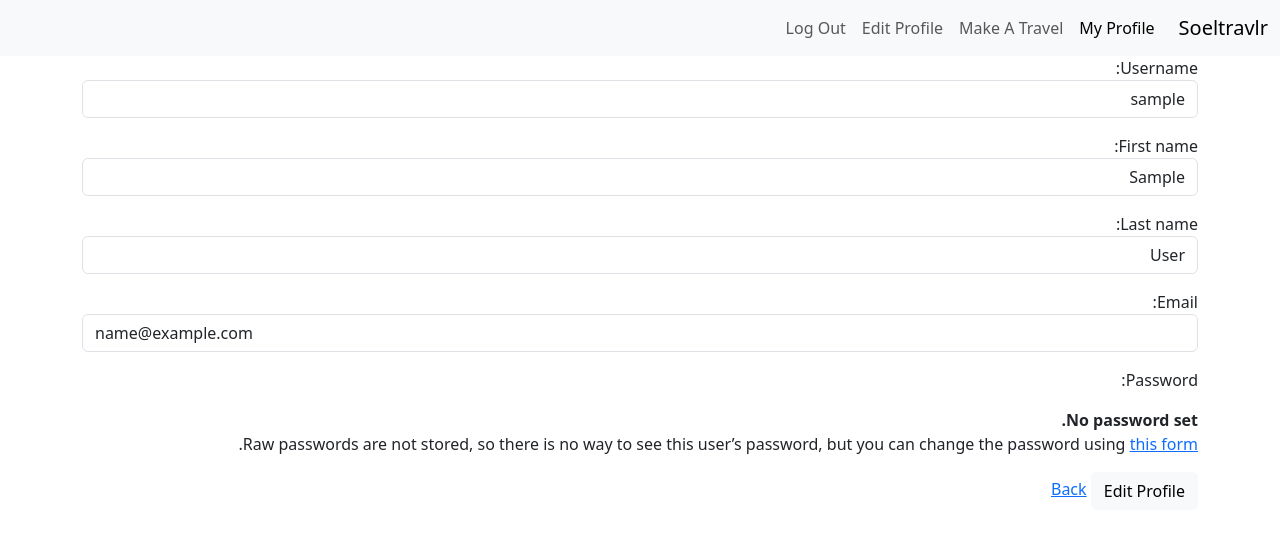
After one commit to vini1cas/soeltravlr, a Django app: page /profile-edit/ in a window 1280 px wide. The commit adds this page. Shown: the top 536 px of the page. Run offline with Django 4.2, Linux system fonts and the light colour scheme; the visitor is signed in with stand-in values (Sample User, id 1); parts of the project's set-up code (start-up, migrations or seed data) failed here and were passed over.

```diff
--- /dev/null
+++ b/registration/forms.py
@@ -0,0 +1,30 @@
+from django.contrib.auth.forms import UserCreationForm, UserChangeForm
+from django.contrib.auth.models import User
+from django import forms
+
+class SignUpForm(UserCreationForm):
+    email = forms.EmailField(widget=forms.EmailInput(attrs={'class': 'form-control'}))
+    first_name = forms.CharField(max_length=150, widget=forms.TextInput(attrs={'class': 'form-control'}))
+    last_name = forms.CharField(max_length=250)
+
+    class Meta:
+        model = User
+        fields = ('username', 'first_name', 'last_name', 'email', 'password1', 'password2')
+
+    def __init__(self, *args, **kwargs):
+        super(SignUpForm, self).__init__(*args, **kwargs)
+
+        self.fields['username'].widget.attrs['class']='form-control'
+        self.fields['password1'].widget.attrs['class']='form-control'
+        self.fields['password2'].widget.attrs['class']='form-control'
+
+
+class ProfileEditForm(UserChangeForm):
+    email = forms.EmailField(widget=forms.EmailInput(attrs={'class': 'form-control'}))
+    first_name = forms.CharField(max_length=150, widget=forms.TextInput(attrs={'class': 'form-control'}))
+    last_name = forms.CharField(max_length=250, widget=forms.TextInput(attrs={'class': 'form-control'}))
+    username = forms.CharField(max_length=150, widget=forms.TextInput(attrs={'class': 'form-control'}))
+
+    class Meta:
+        model = User
+        fields = ('username', 'first_name', 'last_name', 'email', 'password')
--- /dev/null
+++ b/registration/templates/profile_update.html
@@ -0,0 +1,14 @@
+{% extends 'base.html' %}
+
+{% block content %}
+
+<div class="form-group">
+    <form method="POST" action=""></form>
+    {% csrf_token %}
+    {{ form.as_p }}
+
+    <button type="button" class="btn btn-light">Edit Profile</button>
+
+    <a href="{% url 'landing' %}">Back</a>
+</div>
+{% endblock %}
--- a/registration/urls.py
+++ b/registration/urls.py
@@ -1,6 +1,7 @@
 from django.urls import path
-from .views import UserSignUp
+from .views import UserSignUp, EditProfile
 
 urlpatterns = [
-    path('sign_up/', UserSignUp.as_view(), name='sign-up')
+    path('sign-up/', UserSignUp.as_view(), name='sign-up'),
+    path('profile-edit/', EditProfile.as_view(), name='edit-profile')
 ]
--- a/registration/views.py
+++ b/registration/views.py
@@ -1,11 +1,20 @@
 from django.shortcuts import render
 from django.views import generic
-from django.contrib.auth.forms import UserCreationForm
+from django.contrib.auth.forms import UserCreationForm, UserChangeForm
 from django.urls import reverse_lazy
+from .forms import SignUpForm, ProfileEditForm
 
 # Create your views here.
 
 class UserSignUp(generic.CreateView):
-    form_class = UserCreationForm
-    template_name = 'templates/sign_up.html'
+    form_class = SignUpForm
+    template_name = 'sign_up.html'
     success_url = reverse_lazy('login')
+
+class EditProfile(generic.UpdateView):
+    form_class = ProfileEditForm
+    template_name = 'profile_update.html'
+    success_url = reverse_lazy('landing')
+
+    def get_object(self):
+        return self.request.user
--- a/soeltravlr/models.py
+++ b/soeltravlr/models.py
@@ -28,6 +28,10 @@ class Travel(models.Model):
     travel_date = models.CharField()
     # image = models.ImageField(upload_to="reviews/", null=False, blank=False)
     review_date = models.DateField()
+    like = models.ManyToManyField(User, related_name = 'blog_travel')
+
+    def likes(self):
+        return self.like.count()
 
     class Meta:
         ordering = ["-travel_date"]
--- a/soeltravlr/templates/base.html
+++ b/soeltravlr/templates/base.html
@@ -32,6 +32,9 @@
             </li>
             <li class="nav-item">
               <a class="nav-link" href="{% url 'make-travel' %}">Make A Travel</a>
+            </li>
+            <li class="nav-item">
+              <a class="nav-link" href="{% url 'edit-profile' %}">Edit Profile</a>
             </li>
             <li class="nav-item">
               <a class="nav-link" href="{% url 'logout' %}">Log Out</a>
--- a/soeltravlr/urls.py
+++ b/soeltravlr/urls.py
@@ -1,6 +1,6 @@
 
 from django.urls import path
-from .views import Landing, IntoTravel, MakeTravel, EditTravel, DeleteTravel
+from .views import Landing, IntoTravel, MakeTravel, EditTravel, DeleteTravel, LikeTravel
 
 urlpatterns = [
     path('', Landing.as_view(), name="landing"),
@@ -8,4 +8,5 @@ urlpatterns = [
     path('make_travel/', MakeTravel.as_view(), name="make-travel"),
     path('travel/<int:pk>/edit', EditTravel.as_view(), name="edit-travel"),
     path('travel/<int:pk>/delete', DeleteTravel.as_view(), name="delete-travel"),
+    path('travel/like/<int:pk>', LikeTravel, name='like-travel')
 ]
```
Also changed, not shown: soeltravlr/templates/travel_detail.html (+15 -2 lines), soeltravlr/views.py (+28 -2 lines), soeltravlr/migrations/0005_travel_like.py (added).
